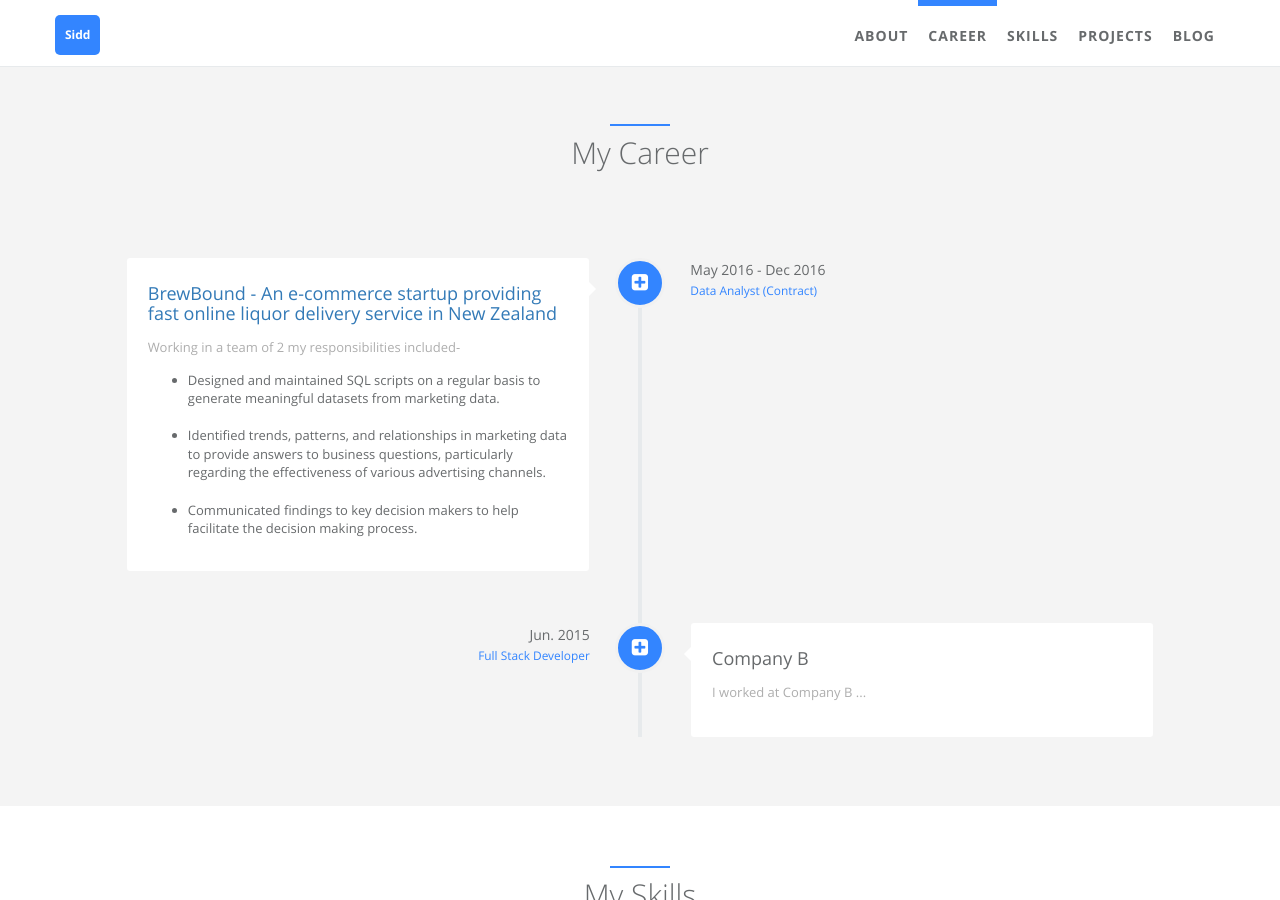
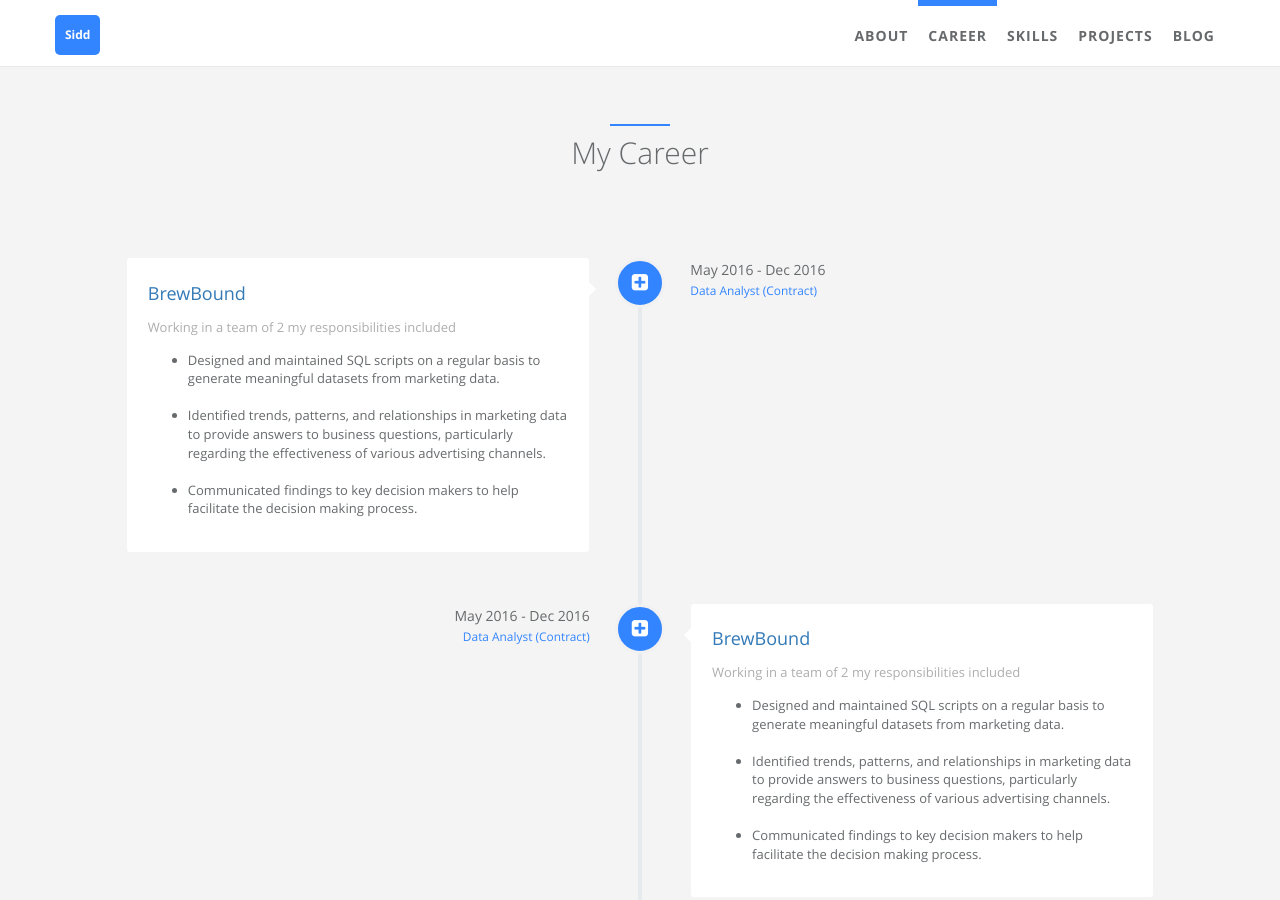
Before and after one commit to sarora/sarora.github.io, a Jekyll site: the page built from index.html, in a window 1280 px wide and 900 px high, scrolled down 849 px. Built offline with Jekyll 4.4.1, drawn with Linux system fonts in a browser that asks for light colours.

Commit message:
Add 3 carrer infos

```diff
--- a/_data/index/careers.yml
+++ b/_data/index/careers.yml
@@ -1,10 +1,27 @@
 # careers section data
 # if you don't have language feature(language.yml is empty), ignore "i18n" items
 - name:
-    detail: <a title= "brewbound.co.nz" href="https://brewbound.co.nz" target="_blank">BrewBound - An e-commerce startup providing fast online liquor delivery service in New Zealand </a>
+    detail: <a title= "brewbound.co.nz" href="https://brewbound.co.nz" target="_blank">BrewBound</a>
     i18n: company_a
   desc:
-    detail: Working in a team of 2 my responsibilities included- <ul style="list-style-type:disc">
+    detail: Working in a team of 2 my responsibilities included <ul style="list-style-type:disc">
+      <li>Designed and maintained SQL scripts on a regular basis to generate meaningful datasets from marketing data. <br/><br/></li>
+      <li>Identified trends, patterns, and relationships in marketing data to provide answers to business questions, particularly regarding the effectiveness of various advertising channels. <br/><br/></li>
+      <li>Communicated findings to key decision makers to help facilitate the decision making process.</li> </ul>
+    i18n: company_a_desc
+  date:
+    detail: May 2016 - Dec 2016
+    i18n: company_a_date
+  job:
+    detail: Data Analyst (Contract)
+    i18n: company_a_job
+  icon: fa-plus-square
+
+- name:
+    detail: <a title= "brewbound.co.nz" href="https://brewbound.co.nz" target="_blank">BrewBound</a>
+    i18n: company_a
+  desc:
+    detail: Working in a team of 2 my responsibilities included <ul style="list-style-type:disc">
       <li>Designed and maintained SQL scripts on a regular basis to generate meaningful datasets from marketing data. <br/><br/></li>
       <li>Identified trends, patterns, and relationships in marketing data to provide answers to business questions, particularly regarding the effectiveness of various advertising channels. <br/><br/></li>
       <li>Communicated findings to key decision makers to help facilitate the decision making process.</li> </ul>
```
